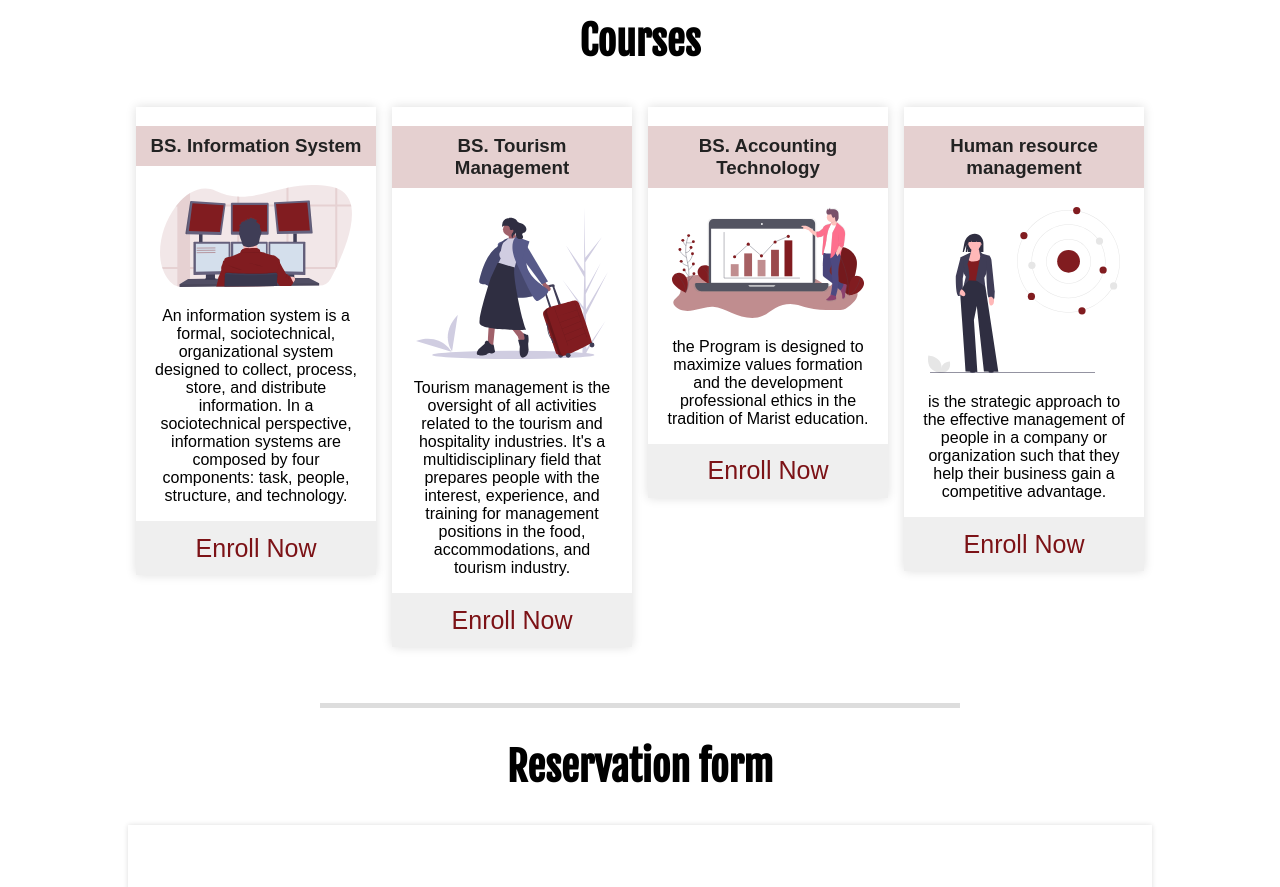
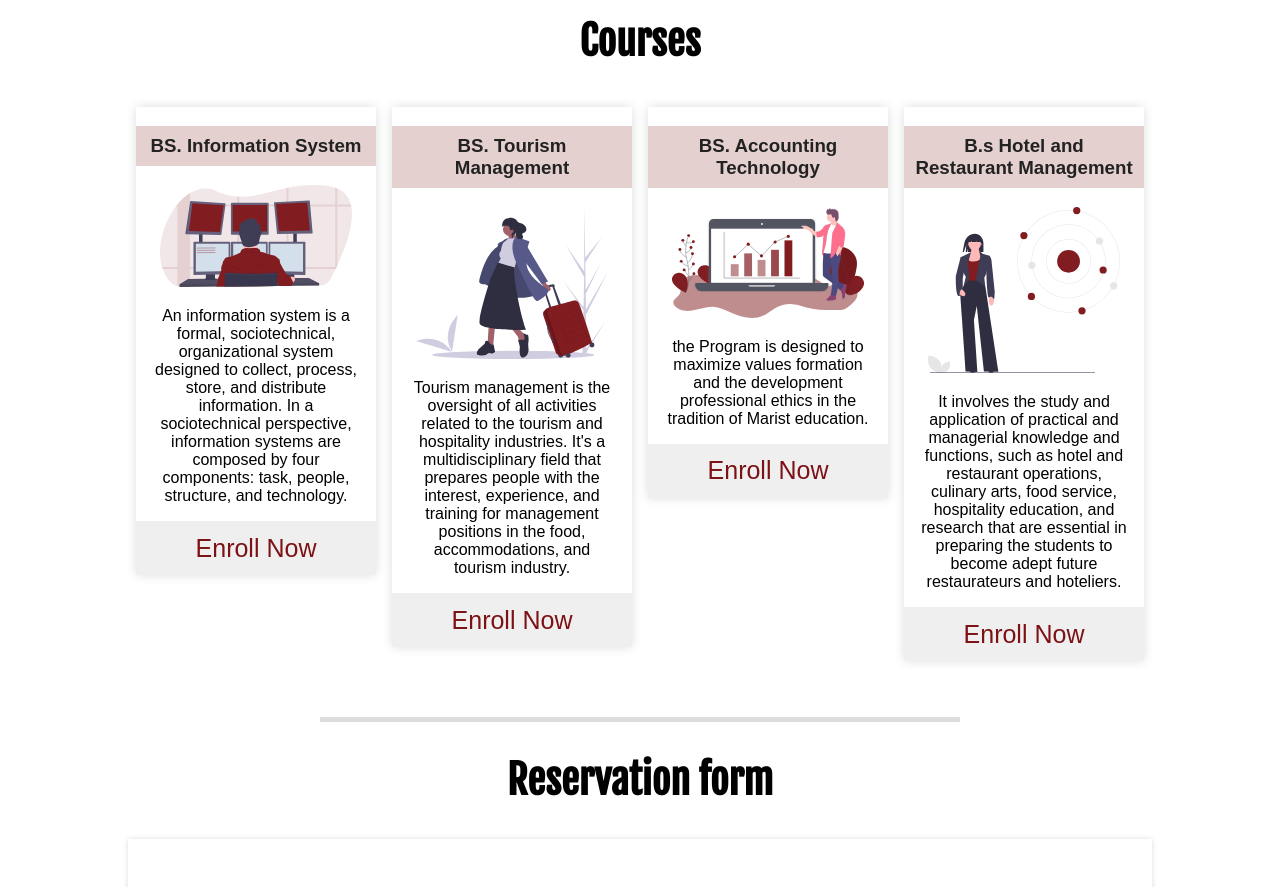
Before and after one commit to elezerk4ever/web-animation, a plain HTML site: page index.html in a window 1280 px wide. Shown: the part 1460-2347 px from the top of the page. Drawn offline with Linux system fonts and the light colour scheme.

Commit message:
finishing up

```diff
--- a/index.html
+++ b/index.html
@@ -220,11 +220,12 @@ c88 0 146 -54 169 -156 9 -41 16 -54 31 -54 17 0 18 13 18 230 0 217 -1 230
             </div>
             <div class="card">
                 <h3>
-                    Human resource management
+
+                B.s Hotel and Restaurant Management
                 </h3>
                 <img src="./img/hrm.svg" alt="">
                 <p>
-                    is the strategic approach to the effective management of people in a company or organization such that they help their business gain a competitive advantage.
+                    It involves the study and application of practical and managerial knowledge and functions, such as hotel and restaurant operations, culinary arts, food service, hospitality education, and research that are essential in preparing the students to become adept future restaurateurs and hoteliers.
                 </p>
                 <button>Enroll Now</button>
             </div>
```
